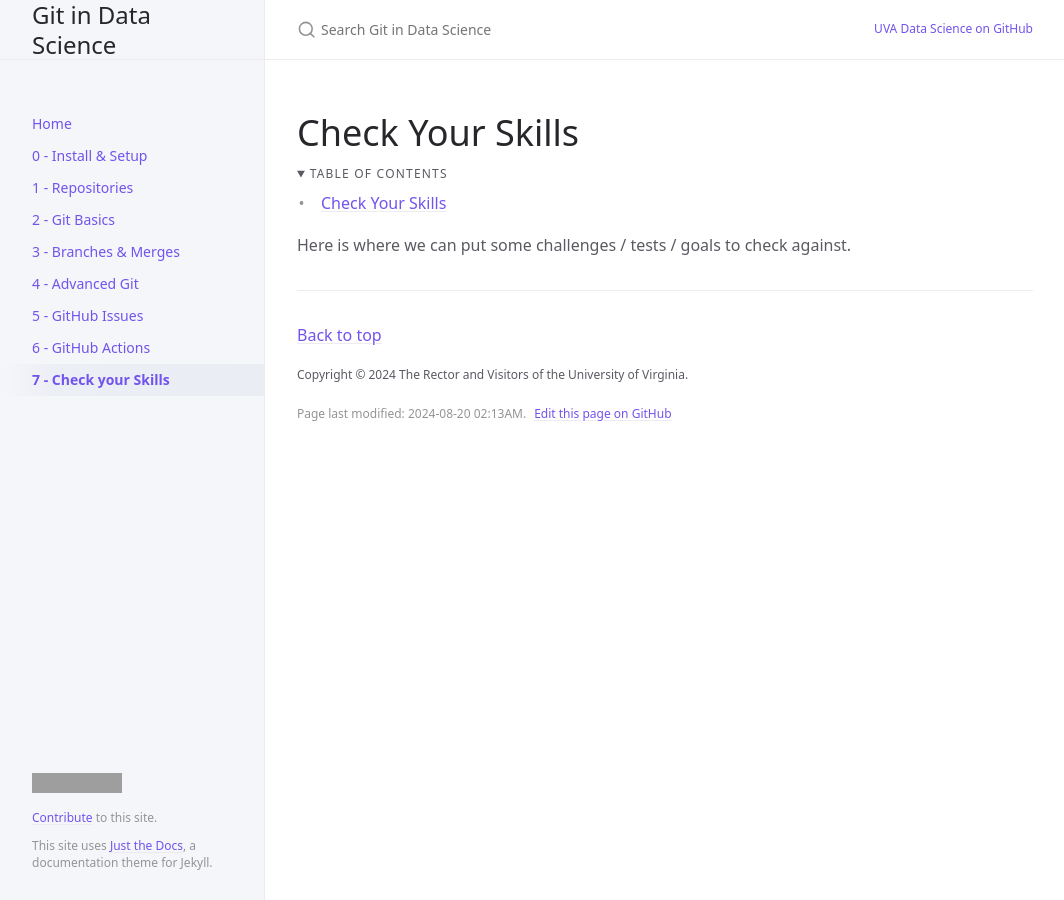
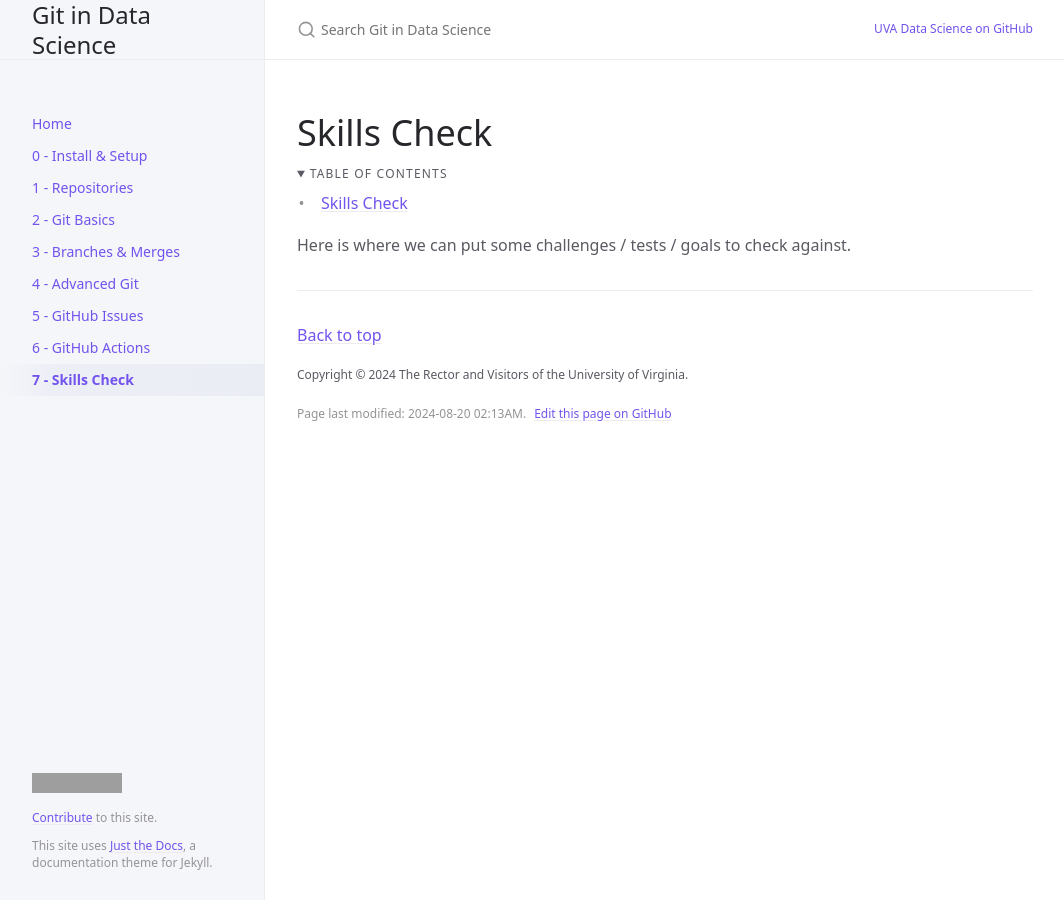
Before and after one commit to UVADS/git-basics, a Jekyll site: the page built from docs/skills-check.md, in a window 1280 px wide. Shown: the whole page, without its empty margins (107-1171 px from the left). Built offline with Jekyll 4.4.1, drawn with Linux system fonts in a browser that asks for light colours; cached includes are drawn as plain includes; grey boxes are pictures that could not be loaded.

Commit message:
Rename that

```diff
--- a/docs/check-skills.md
+++ b/docs/skills-check.md
@@ -1,11 +1,11 @@
 ---
 layout: default
-title: 7 - Check your Skills
+title: 7 - Skills Check
 nav_order: 9
 last_modified_date: "2024-08-20 02:13AM"
 ---
 
-# Check Your Skills
+# Skills Check
 
 <details open markdown="block">
   <summary>
```
